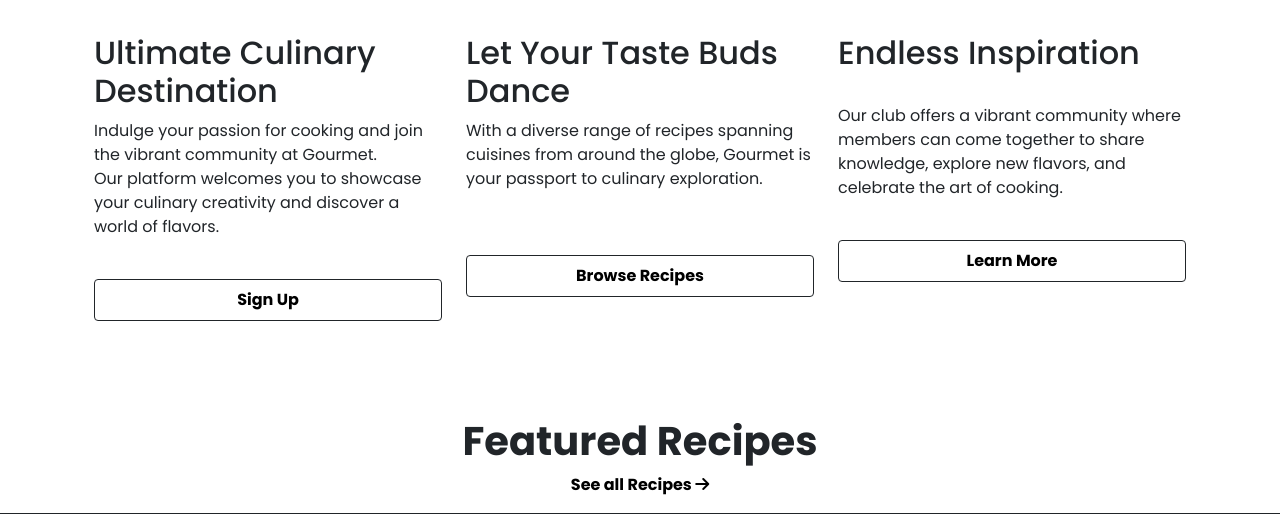
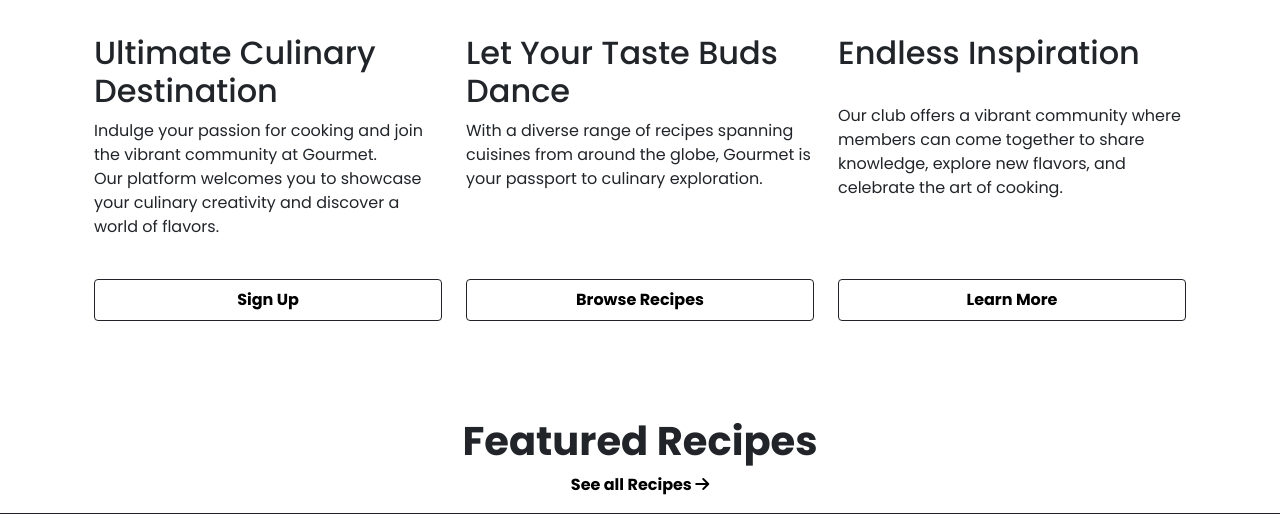
Before and after one commit to MartsyniukOlena/recipes-website, a Django app: page / in a window 1280 px wide. Shown: the part 727-1241 px from the top of the page. Run offline with Django 4.2, Linux system fonts and the light colour scheme; data that the repository does not hold is empty.

Commit message:
Update Readme, update website features style

```diff
--- a/recipes/templates/recipes/index.html
+++ b/recipes/templates/recipes/index.html
@@ -6,30 +6,30 @@
 <div class="container px-4 py-5 features" id="featured-3">
   <h1 class="pb-2 border-bottom">Explore Gourmet</h1>
   <div class="row g-4 py-5 row-cols-1 row-cols-lg-3">
-    <div class="feature col">
+    <div class="feature col d-flex flex-column">
       <h2>Ultimate Culinary Destination</h2>
-      <p>Indulge your passion for cooking and join the vibrant community at Gourmet.<br>
+      <p class="flex-grow-1">Indulge your passion for cooking and join the vibrant community at Gourmet.<br>
         Our platform welcomes you to showcase your culinary
         creativity and discover a world of flavors.<br><br></p>
-        <div class="text-center heading-featured col">
+      <div class="heading-featured">
         <a class="btn btn-outline-dark nav-link {% if request.path == signup_url %}active"
         aria-current="page{% endif %}" href="{% url 'account_signup' %}">Sign Up</a>
       </div>
     </div>
-    <div class="feature col">
+    <div class="feature col d-flex flex-column">
       <h2>Let Your Taste Buds Dance</h2>
-      <p>With a diverse range of recipes spanning cuisines from around the globe, Gourmet is your passport to culinary
+      <p class="flex-grow-1">With a diverse range of recipes spanning cuisines from around the globe, Gourmet is your passport to culinary
         exploration.<br><br><br></p>
-        <div class="text-center heading-featured col">
+      <div class="heading-featured">
         <a class="btn btn-outline-dark nav-link {% if request.path == recipes_url %}active"
         aria-current="page{% endif %}" href="{% url 'recipes_list' %}">Browse Recipes</a>
       </div>
     </div>
-    <div class="feature col">
+    <div class="feature col d-flex flex-column">
       <h2>Endless Inspiration</h2>
-      <p><br>Our club offers a vibrant community where members can come together to share knowledge, explore new flavors, and
+      <p class="flex-grow-1"><br>Our club offers a vibrant community where members can come together to share knowledge, explore new flavors, and
         celebrate the art of cooking.<br><br></p>
-        <div class="text-center heading-featured col">
+      <div class="heading-featured">
         <a class="btn btn-outline-dark nav-link {% if request.path == club_url %}active" aria-current="page{% endif %}"
         href="{% url 'club' %}">Learn More</a>
       </div>
```
Also changed, not shown: README.md, readme-media/404.png (added), readme-media/add-recipe-auth-message.png (added), readme-media/added-to-fav.png (added), readme-media/delete-own-comment-error-message.png (added), readme-media/delete-recipe-error.png (added), readme-media/edit-own-comment-error.png (added), readme-media/edit-recipe-error.png (added), readme-media/error-access-fav-message.png (added), readme-media/error-to-save-recipe-message.png (added), readme-media/failed-to-delete-recipe.png (added), readme-media/recipe-in-fav-info.png (added), readme-media/recipe-not-in-fav-info.png (added), readme-media/removed-from-fav-error-message.png (added), 5 more files.
